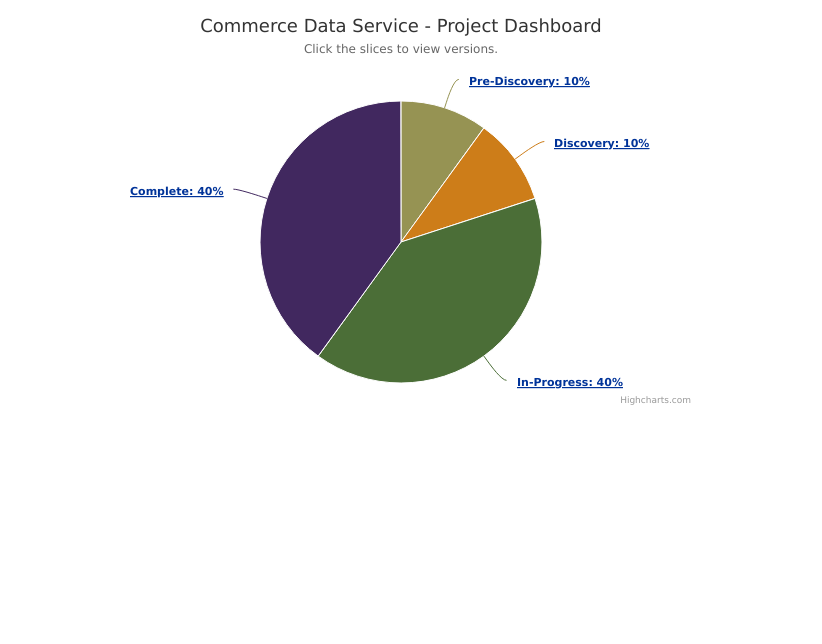
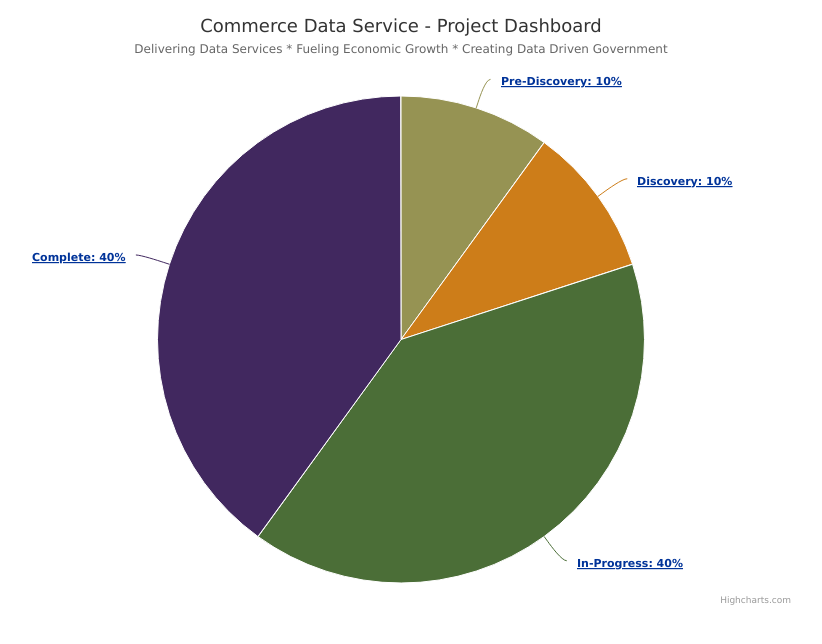
Before and after one commit to maabrown/CDS_Project_Dashboard, a plain HTML site: page index.html in a window 1280 px wide. Shown: the whole page, without its empty margins (239-1061 px from the left). Drawn offline with nearby package versions, Linux system fonts and the light colour scheme.

Commit message:
Increase size of highchart - Improved location of 'Back' button - Put in correct data for initial tooltip

```diff
--- a/index.html
+++ b/index.html
@@ -11,7 +11,7 @@
 
 
 
-	<div id="container" style="min-width: 310px; max-width: 600px; height: 400px; margin: 0 auto"></div>
+	<div id="container" style="min-width: 310px; max-width: 800px; height: 600px; margin: 0 auto"></div>
 
 
 
--- a/script.js
+++ b/script.js
@@ -8,7 +8,7 @@ $(function () {
             text: 'Commerce Data Service - Project Dashboard'
         },
         subtitle: {
-            text: 'Click the slices to view versions.'
+            text: 'Delivering Data Services * Fueling Economic Growth * Creating Data Driven Government'
         },
         plotOptions: {
             series: {
@@ -61,7 +61,13 @@ $(function () {
         }],
 
         drilldown: {
-
+            drillUpButton: {
+                relativeTo: 'spacingBox',
+                position: {
+                    x: 5,
+                    y: 50
+                }
+            },
             series: [
                 {
                     tooltip: {
```
